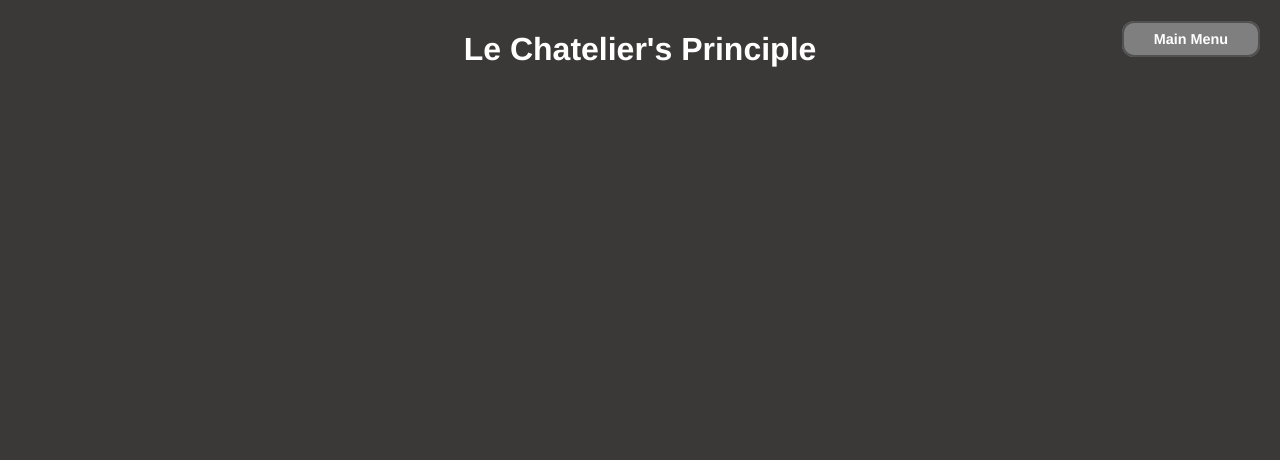
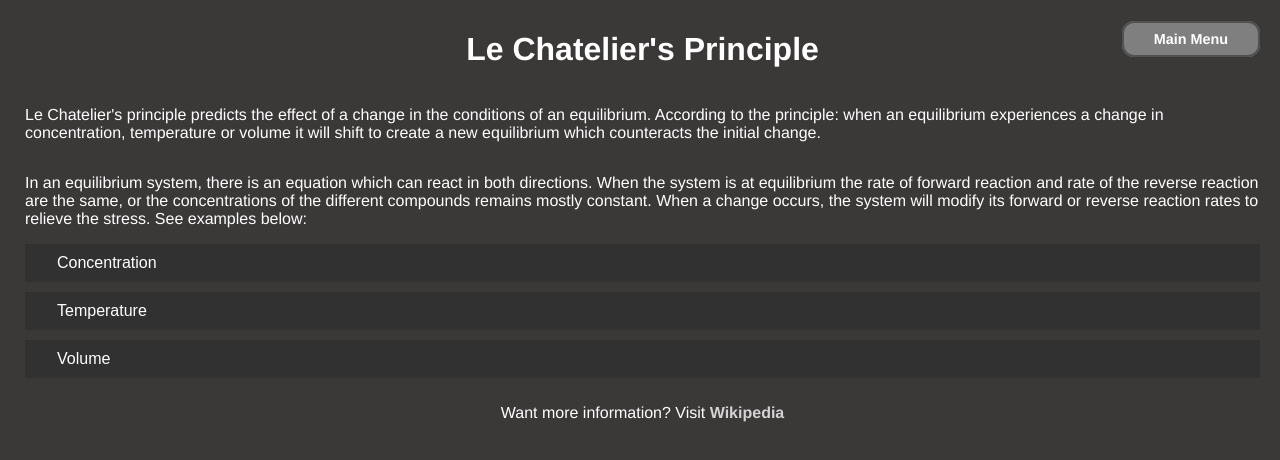
Before and after one commit to BeaconBrigade/lcp-sim, a SvelteKit app: page /learn-more in a window 1280 px wide. Shown: the top 460 px of the page. Built offline with nearby package versions, Linux system fonts and the light colour scheme.

Commit message:
(wip) writing learn more page

```diff
--- a/src/routes/learn-more/+page.svelte
+++ b/src/routes/learn-more/+page.svelte
@@ -1,5 +1,25 @@
-<script>
+<script lang="ts">
 	import Padded from '$lib/Padded.svelte';
+
+	let concentration: HTMLDivElement;
+	let temperature: HTMLDivElement;
+	let volume: HTMLDivElement;
+
+	function select(toggle: string) {
+		if (toggle === 'concentration') {
+			concentration.classList.toggle('shown');
+			temperature.classList.remove('shown');
+			volume.classList.remove('shown');
+		} else if (toggle === 'temperature') {
+			temperature.classList.toggle('shown');
+			volume.classList.remove('shown');
+			concentration.classList.remove('shown');
+		} else {
+			volume.classList.toggle('shown');
+			temperature.classList.remove('shown');
+			concentration.classList.remove('shown');
+		}
+	}
 </script>
 
 <div class="main">
@@ -7,6 +27,50 @@
 	<div class="main-menu">
 		<Padded href="/">Main Menu</Padded>
 	</div>
+
+	<p>
+		Le Chatelier's principle predicts the effect of a change in the conditions of an equilibrium.
+		According to the principle: when an equilibrium experiences a change in concentration,
+		temperature or volume it will shift to create a new equilibrium which counteracts the initial
+		change.
+	</p>
+
+	<p>
+		In an equilibrium system, there is an equation which can react in both directions. When the
+		system is at equilibrium the rate of forward reaction and rate of the reverse reaction are the
+		same, or the concentrations of the different compounds remains mostly constant. When a change
+		occurs, the system will modify its forward or reverse reaction rates to relieve the stress. See
+		examples below:
+	</p>
+
+	<button class="open" on:click={() => select('concentration')}>Concentration</button>
+	<div class="collapsible" bind:this={concentration}>
+		<span class="equation">N2 + O2 ↔ N2O2</span>
+		<p>
+			The system will shift to oppose changes in concentration. So, in the above system, if N2 was added
+			the eqauation's forward reaction rate would increase (N2 + O2 -> N2O2). The system tries to react
+			away the excess N2 consuming more O2 and producing more N2O2.
+		</p>
+	</div>
+
+	<button class="open" on:click={() => select('temperature')}>Temperature</button>
+	<div class="collapsible" bind:this={temperature}>
+		<p>temperature temperature temperature temperature temperature temperature</p>
+	</div>
+
+	<button class="open" on:click={() => select('volume')}>Volume</button>
+	<div class="collapsible" bind:this={volume}>
+		<p>volume volume volume volume volume volume volume volume volume volume</p>
+	</div>
+
+	<!--This is to avoid unused styles-->
+	<p class="shown" style="display: none;" />
+	<p>
+		Want more information? Visit <a
+			class="source"
+			href="https://en.wikipedia.org/wiki/Le_Chatelier%27s_principle">Wikipedia</a
+		>
+	</p>
 </div>
 
 <style>
@@ -14,6 +78,12 @@
 		display: flex;
 		flex-direction: column;
 		align-items: center;
+		margin-left: 15px;
+		margin-right: 10px;
+	}
+
+	.main > p {
+		font-size: 1rem;
 	}
 
 	.main-menu {
@@ -21,4 +91,64 @@
 		right: 10px;
 		top: 30px;
 	}
+
+	.source {
+		color: lightgray;
+		text-decoration: none;
+		font-weight: bold;
+	}
+
+	.open {
+		background-color: #313131;
+		color: white;
+		border: none;
+		padding: 10px;
+		padding-left: 2rem;
+		width: 100%;
+		font-size: 1rem;
+		overflow: hidden;
+		text-align: left;
+		margin-bottom: 10px;
+	}
+
+	.open:hover {
+		cursor: pointer;
+		background-color: #343434;
+	}
+
+	.collapsible {
+		max-height: 0px;
+		transition: max-height 1s ease-in-out;
+		display: none;
+	}
+
+	.shown {
+		display: flex;
+		flex-direction: column;
+
+		max-height: 15rem;
+		padding: 10px;
+		margin-bottom: 10px;
+		width: 95vw;
+
+		background-color: #414141;
+		font-size: 0.9rem;
+	}
+
+	.collapsible > p {
+		font-size: 1rem;
+		padding-left: 10px;
+	}
+
+	.equation {
+		text-align: center;
+		background-color: #7f7f7f;
+		padding: 10px;
+		font-weight: bold;
+		width: max-content;
+		margin: 0px auto;
+
+		border: 2px solid #525151;
+		border-radius: 0.75rem;
+	}
 </style>
```
